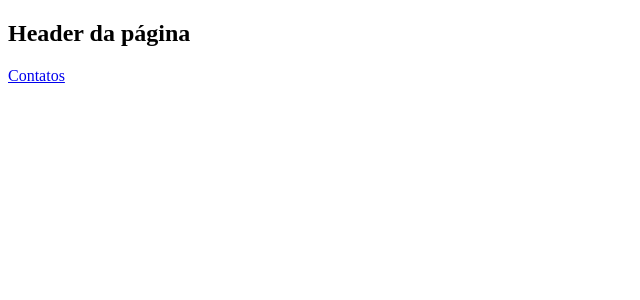
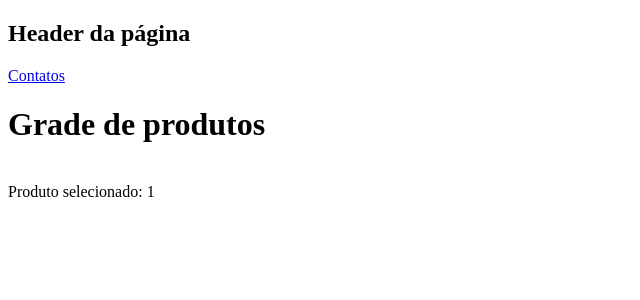
Before and after one commit to Vihgabiss/React_estudos, a React (Create React App) app: page /produto/1 in a window 1280 px wide. Shown: the top 300 px of the page, without its empty margins (0-640 px from the left). Built offline with nearby package versions, Linux system fonts and the light colour scheme.

Commit message:
Routes pt.2

```diff
--- /dev/null
+++ b/src/pages/Erro/index.js
@@ -0,0 +1,15 @@
+import { Link } from "react-router-dom";
+
+export default function Erro(){
+    return (
+        <div>
+            <h1>Hum, parece que essa página não existe</h1>
+            <br/>
+
+            <span>Você pode estar procurando:</span><br/>
+            <Link to="/">Home</Link><br/>
+            <Link to="/sobre">Sobre</Link><br/>
+            <Link to="/contato">Contatos</Link>
+        </div>
+    );
+}
--- /dev/null
+++ b/src/pages/Produto/index.js
@@ -0,0 +1,14 @@
+import { useParams } from "react-router-dom";
+
+
+export default function Produto(){
+    const {id} = useParams();
+
+    return (
+        <div>
+            <h1>Grade de produtos</h1><br/>
+
+            <span>Produto selecionado: {id}</span>
+        </div>
+    );
+}
--- a/src/routes.js
+++ b/src/routes.js
@@ -2,6 +2,8 @@ import {BrowserRouter, Routes, Route} from 'react-router-dom';
 import Home from './pages/Home'
 import Sobre from './pages/Sobre'
 import Contato from './pages/Contato'
+import Erro from './pages/Erro';
+import Produto from './pages/Produto';
 
 import Header from './components/Header';
 
@@ -13,6 +15,12 @@ const AppRoutes = () => {
             <Route path="/" element={<Home />} />
             <Route path="/sobre" element={<Sobre />} />
             <Route path="/contato" element={<Contato />} />
+
+            {/* Rota para renderizar página com id*/}
+            <Route path="/produto/:id" element={<Produto />} />
+
+            {/* Rota para renderizar página de erro, quando uma página não for encontrada*/}
+            <Route path="*" element={<Erro />} />
 
             {/* Rota para renderizar mais de uma página ao mesmo tempo */}
             <Route path="/both" element={<>
```
